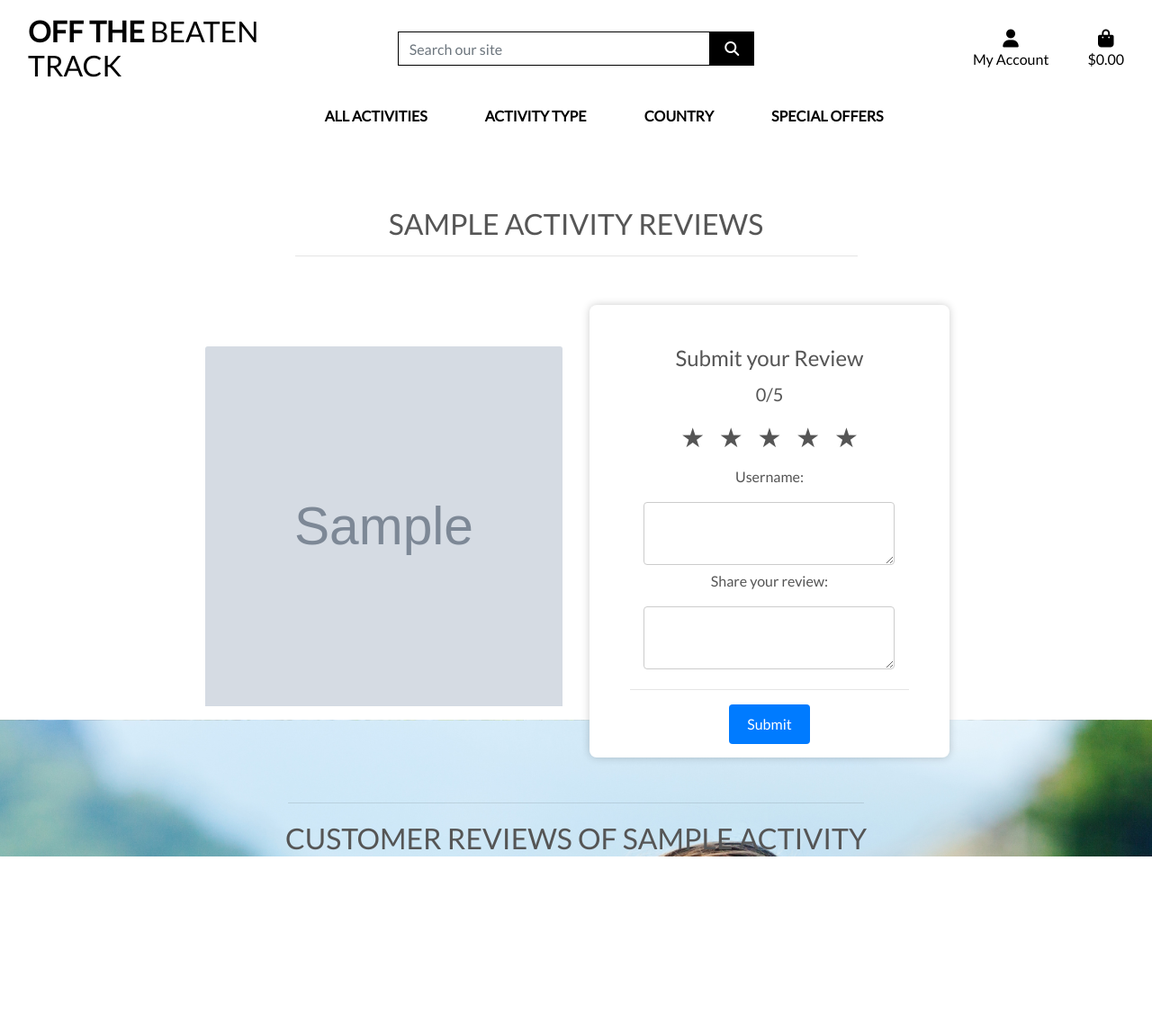
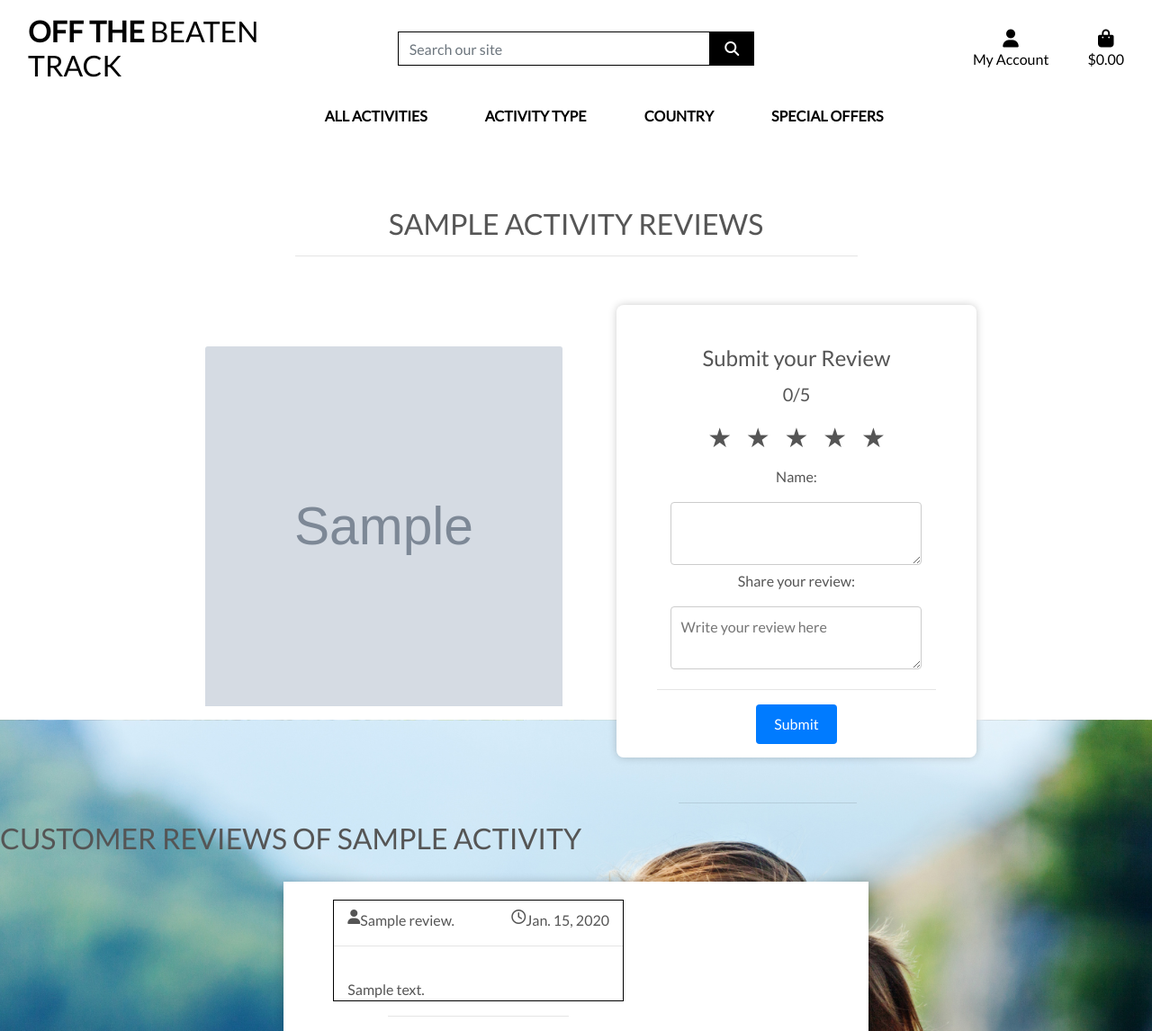
Before and after one commit to Mattjones444/off-the-beaten-track, a Django app: page /activity/1/ in a window 1280 px wide. Shown: the whole page at 90% size. Before the commit the page ends 952 px from the top, so only its background shows below. Run offline with Django 3.2, Linux system fonts and the light colour scheme; tables that the repository leaves empty hold one stand-in row (values such as "Sample post"); grey boxes marked "Sample" are stand-in pictures; parts of the project's set-up code (start-up, migrations or seed data) failed here and were passed over; some libraries are stand-ins or nearby versions.

Commit message:
added review functionality and rendering of user reviews on reviews.html

```diff
--- /dev/null
+++ b/activity/forms.py
@@ -0,0 +1,7 @@
+from django import forms
+from .models import Reviews
+
+class ReviewForm(forms.ModelForm):
+    class Meta:
+        model = Reviews
+        fields = ['name', 'review_rating', 'review_description']
--- a/activity/models.py
+++ b/activity/models.py
@@ -49,11 +49,11 @@ class Reviews(models.Model):
         verbose_name_plural = 'Reviews'
 
     activity_name = models.ForeignKey('Activity', null=True, blank=True, on_delete=models.SET_NULL)
-    review_title = models.CharField(max_length=150, null=True, blank=True)
+    name = models.CharField(max_length=50, null=True, blank=True)
     review_rating = models.IntegerField()
-    review_description = models.CharField(max_length=500, null=True, blank=True)
+    review_description = models.CharField(max_length=500, default=None, null=False, blank=False)
     created = models.DateField(auto_now_add=True)
 
 
     def __str__(self):
-        return self.activity_name
+        return self.name
--- a/activity/static/activity/css/reviews.css
+++ b/activity/static/activity/css/reviews.css
@@ -5,10 +5,16 @@
     padding-left: 45px;
     padding-bottom: 15px;
     margin-top: 50px;
+    margin-left: 30px;
     border-radius: 8px;
     box-shadow: 0 0 10px rgba(0, 0, 0, 0.2);
     text-align: center;
     width: 400px;
+}
+
+.my_review{
+    border: #000 1px solid;
+    padding-top: 10px;
 }
 
 h1 {
@@ -22,6 +28,16 @@ h1 {
 
 .image-container{
     margin-top: 6rem;
+}
+
+.review_container2{
+    background-color: white;
+    box-shadow: 0 0 10px rgba(0, 0, 0, 0.2);
+    text-align: center;
+    width: 650px;
+    margin-top: 20px;
+
+
 }
 
 .rating {
--- a/activity/static/activity/js/reviews.js
+++ b/activity/static/activity/js/reviews.js
@@ -32,6 +32,15 @@ stars.forEach((star) => {
     });
 });
 
+document.querySelectorAll('.star').forEach(star => {
+    star.addEventListener('click', function() {
+        let rating = this.getAttribute('data-value');
+        document.getElementById('rating').innerText = rating;
+        document.getElementById('review_rating').value = rating;
+        console.log("Rating set to:", rating); // Debugging line
+    });
+});
+
 function getStarColorClass(value) {
     switch (value) {
         case 1:
--- a/activity/templates/activity/reviews.html
+++ b/activity/templates/activity/reviews.html
@@ -37,7 +37,7 @@
             <div class="col-12 col-md-6 col-lg-4">
                 <div class="review_container">
                     <h1>Submit your Review</h1>
-                    <form id="review-form" method="POST" action="{% url 'reviews' activity.id %}">
+                    <form id="review-form" method="POST" action="{% url 'reviews' activity_id %}">
                         {% csrf_token %}
                         <div class="rating">
                             <span id="rating">0</span>/5
@@ -49,44 +49,58 @@
                             <span class="star" data-value="4">★</span>
                             <span class="star" data-value="5">★</span>
                         </div>
-                    <p>Username:</p> <textarea type="text" id="username" name="username"></textarea>
+                        <input type="hidden" name="review_rating" id="review_rating" value="0">
+                        <p>Name:</p>
+                        <textarea id="name" name="name" required></textarea>
                         <p>Share your review:</p>
-                    <textarea id="review" type="text" name="review" placeholder="Write your review here">
-                    </textarea>
+                        <textarea id="review_description" name="review_description" placeholder="Write your review here" required></textarea>
                         <hr>
                         <button id="submit" value="submit">Submit</button>
                     </form>
                 </div>
+                <hr class="line-break w-50 mb-1">
             </div>
-            <hr class="line-break w-50 mb-1">
+        </div>
     </div>
 
         <section class="all_reviews">
-                <div class="col-12"
+            <div class="col-12">
                 <div class="row">
                     <h2 class="logo-font text-center mt-3">Customer Reviews of {{activity.name}}</h2>
                 </div>
             </div>
-
-
-                    <div class="container mt-4">
+            <div class="container">
+                <div class="row justify-content-center">
+                    <div class="review_container2">
+                        <div class="col-lg-10 col-xl-8">
+                            <!-- Your review container goes here -->
+                            <div class="reviews">
                                 {% for review in reviews %}
+                                <div class="container my_review text-center">
                                     <div class="row">
-                          <div class="col-sm">
-                            <i class="fas fa-user"></i> {{user}}
+                                        <div class="col-12 d-flex">
+                                            <i class="fas fa-user"></i> {{ review.name }}. <i class="far fa-clock ml-auto"></i>{{ review.created }}
                                         </div>
-                          <div class="col-sm">
-                            {{review.rating}}
-                          </div>
-                          <div class="col-sm">
-                            {{review.description}}
+                                        <hr class="w-100">
+                                        <div class="col-12 d-flex">
+                                            <div class="rating">
+                                                {% for reviews in review.rating%}
+                                                <span>&#9733;</span>
+                                                {% endfor %}
                                             </div>
                                         </div>
+                                        <div class="col-12 d-flex">
+                                            {{ review.review_description }}
+                                        </div>
+                                    </div>
+                                </div>
+                                <hr class="w-50">
                                 {% endfor %}
                             </div>
-
-
-
+                        </div>
+                    </div>
+                </div>
+            </div>
         </section>
 
     {% endblock %}
--- a/activity/views.py
+++ b/activity/views.py
@@ -1,7 +1,8 @@
 from django.shortcuts import render, redirect, reverse, get_object_or_404
 from django.contrib import messages
 from django.db.models import Q
-from .models import Category, Activity
+from .models import Category, Activity, Reviews
+from .forms import ReviewForm
 from django.db.models.functions import Lower
 
 
@@ -79,29 +80,23 @@ def activity_detail(request, activity_id):
     return render(request, 'activity/activity_detail.html', context)
 
 
-
 def reviews(request, activity_id):
-    """ A view to show the reviews page """
-
     activity = get_object_or_404(Activity, pk=activity_id)
-    review = None
 
     if request.method == 'POST':
+        print("POST data:", request.POST)
+        form = ReviewForm(request.POST)
+        if form.is_valid():
+            review = form.save(commit=False)
+            review.activity_name_id = activity_id
+            review.save()
+            messages.success(request, f"Thank you for leaving a review on {activity.name}")
+            return redirect(reverse('reviews', args=[activity_id]))
+        else:
+            print("Form errors:", form.errors)
+    else:
+        form = ReviewForm()
 
-        review = {
-            'username': request.POST['username'],
-            'review': request.POST['review'],
+    reviews = Reviews.objects.filter(activity_name_id=activity_id)
 
-        }
-
-        print(review)
-
-
-
-
-    context = {
-        'activity': activity,
-        'review': review,
-    }
-
-    return render(request, 'activity/reviews.html', context)
+    return render(request, 'activity/reviews.html', {'form': form, 'activity_id': activity_id, 'activity': activity, 'reviews': reviews})
```
Also changed, not shown: activity/admin.py (+13 -1 lines), activity/templatetags/custom_filters.py (added, +12 -0 lines), activity/migrations/0009_auto_20240611_1820.py (added), activity/migrations/0010_alter_reviews_review_description.py (added), activity/templatetags/__init__.py (added). Lines whose indentation alone changed are shown as unchanged.
